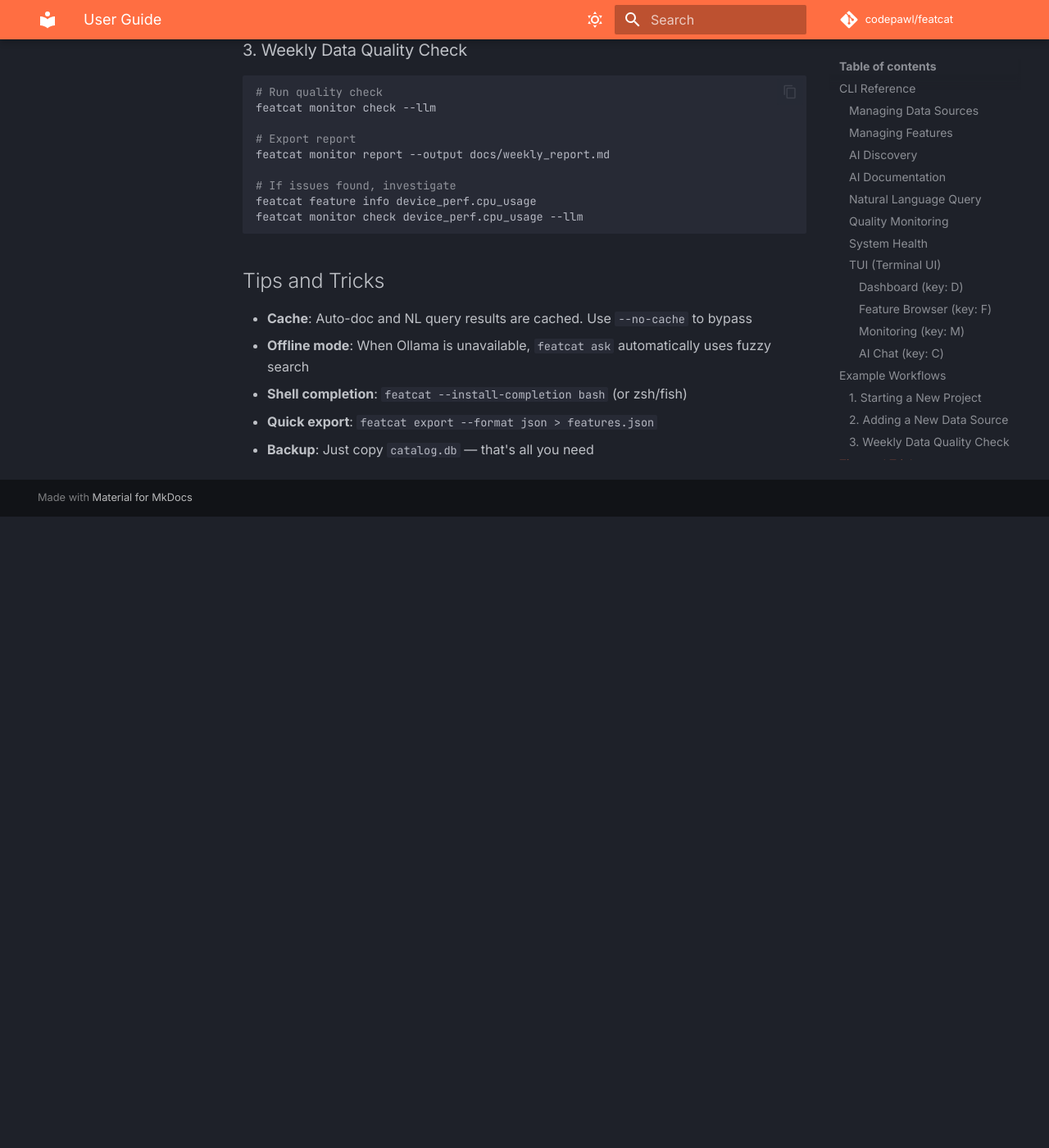
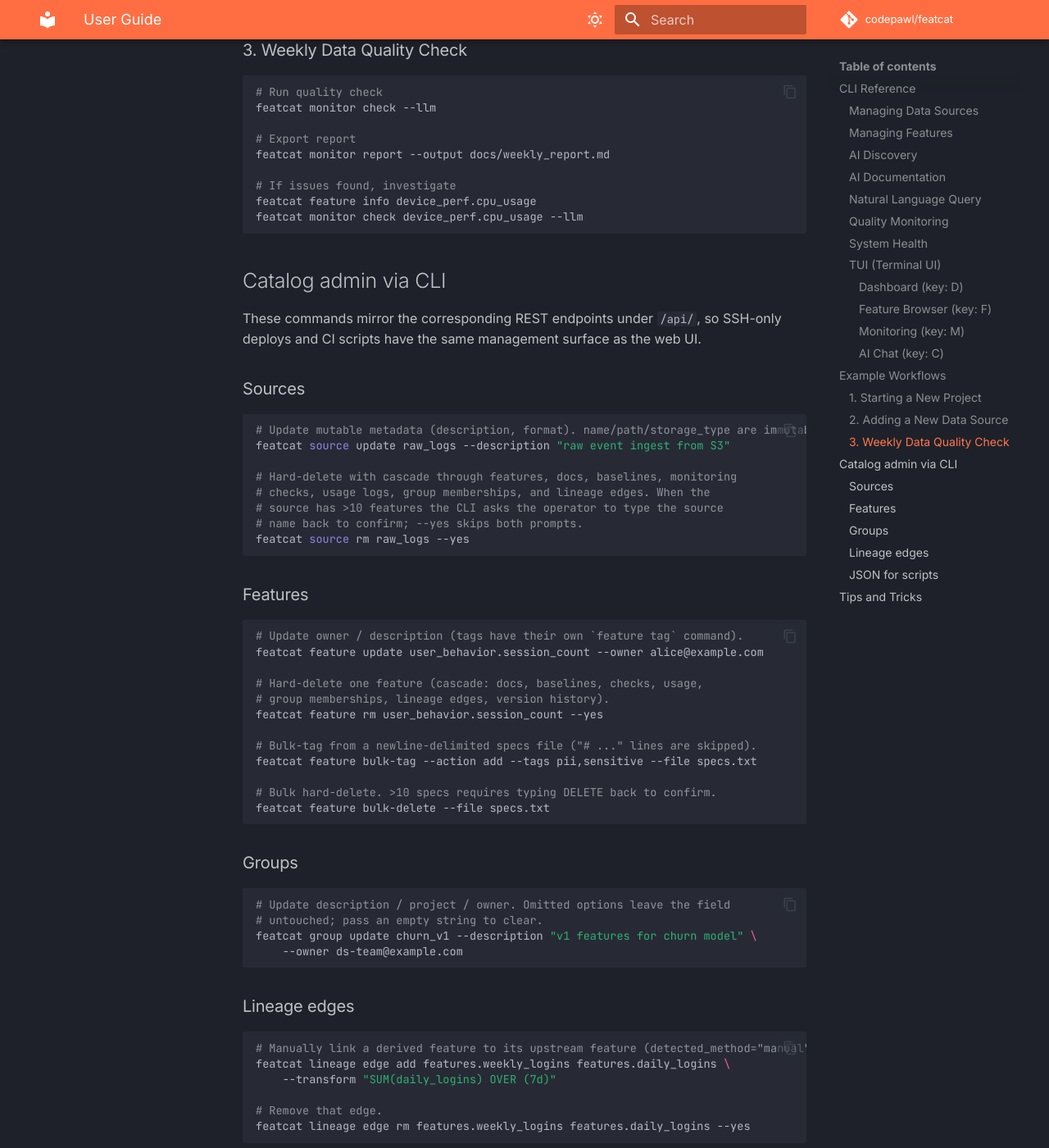
Before and after one commit to codepawl/featcat, an MkDocs documentation site: the page built from docs/user-guide.md, in a window 1280 px wide and 1400 px high, scrolled down 4016 px. Shown: the whole window at 82% size. Built offline with MkDocs 1.6.1 and Material for MkDocs 9.7.7, drawn with Linux system fonts in a browser that asks for light colours; comment, search, counter and statistics services are not loaded; before the commit the page ends 4646 px from its top, so only the background shows below that; some of the changed text lies outside the part shown.

Commit message:
docs(user-guide): document CLI catalog-admin commands
Mirrors the new commands in featcat/cli.py: source rm/update,
feature rm/update, group update, lineage edge add/rm, bulk-tag,
bulk-delete, plus the --json flag for scripting. One example per
command; cross-references the REST API to make it obvious these
are the same surface.

````diff
--- a/docs/user-guide.md
+++ b/docs/user-guide.md
@@ -198,6 +198,73 @@ featcat feature info device_perf.cpu_usage
 featcat monitor check device_perf.cpu_usage --llm
 ```
 
+## Catalog admin via CLI
+
+These commands mirror the corresponding REST endpoints under `/api/`,
+so SSH-only deploys and CI scripts have the same management surface as
+the web UI.
+
+### Sources
+
+```bash
+# Update mutable metadata (description, format). name/path/storage_type are immutable.
+featcat source update raw_logs --description "raw event ingest from S3"
+
+# Hard-delete with cascade through features, docs, baselines, monitoring
+# checks, usage logs, group memberships, and lineage edges. When the
+# source has >10 features the CLI asks the operator to type the source
+# name back to confirm; --yes skips both prompts.
+featcat source rm raw_logs --yes
+```
+
+### Features
+
+```bash
+# Update owner / description (tags have their own `feature tag` command).
+featcat feature update user_behavior.session_count --owner alice@example.com
+
+# Hard-delete one feature (cascade: docs, baselines, checks, usage,
+# group memberships, lineage edges, version history).
+featcat feature rm user_behavior.session_count --yes
+
+# Bulk-tag from a newline-delimited specs file ("# ..." lines are skipped).
+featcat feature bulk-tag --action add --tags pii,sensitive --file specs.txt
+
+# Bulk hard-delete. >10 specs requires typing DELETE back to confirm.
+featcat feature bulk-delete --file specs.txt
+```
+
+### Groups
+
+```bash
+# Update description / project / owner. Omitted options leave the field
+# untouched; pass an empty string to clear.
+featcat group update churn_v1 --description "v1 features for churn model" \
+    --owner ds-team@example.com
+```
+
+### Lineage edges
+
+```bash
+# Manually link a derived feature to its upstream feature (detected_method="manual").
+featcat lineage edge add features.weekly_logins features.daily_logins \
+    --transform "SUM(daily_logins) OVER (7d)"
+
+# Remove that edge.
+featcat lineage edge rm features.weekly_logins features.daily_logins --yes
+```
+
+### JSON for scripts
+
+`--json` is supported on the three big read commands so output is
+pipeable into `jq` for scripting:
+
+```bash
+featcat source list --json | jq '.[] | .name'
+featcat feature list --source user_behavior --json | jq 'length'
+featcat group list --json | jq '.[] | {name, feature_count}'
+```
+
 ## Tips and Tricks
 
 - **Cache**: Auto-doc and NL query results are cached. Use `--no-cache` to bypass
````
